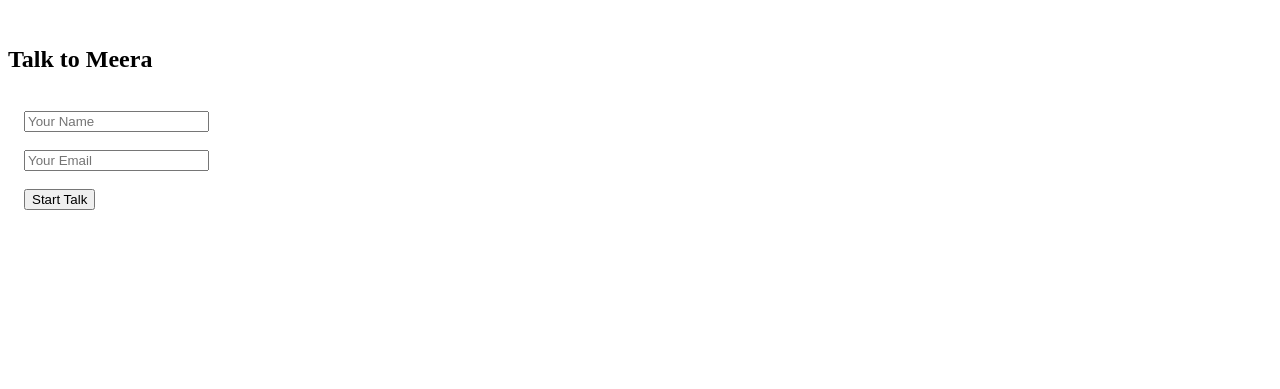
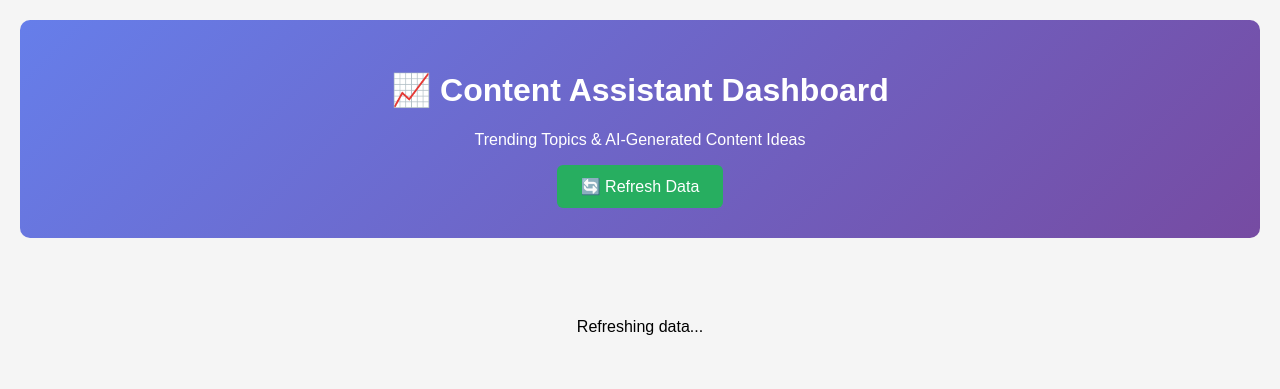
Before and after one commit to harshil79/content_ai, a plain HTML site: page index.html in a window 1280 px wide. Drawn offline with Linux system fonts and the light colour scheme.

Commit message:
Update index.html

```diff
--- a/index.html
+++ b/index.html
@@ -1,15 +1,40 @@
 <!DOCTYPE html>
-<html lang="en">
+<html>
 <head>
-  <meta charset="UTF-8">
-  <title>Talk to Meera</title>
+    <title>Content Assistant Dashboard</title>
+    <style>
+        body { font-family: Arial, sans-serif; margin: 20px; background: #f5f5f5; }
+        .header { background: linear-gradient(135deg, #667eea, #764ba2); color: white; padding: 30px; text-align: center; border-radius: 10px; margin-bottom: 30px; }
+        .refresh-btn { background: #27ae60; color: white; border: none; padding: 12px 24px; border-radius: 6px; cursor: pointer; font-size: 16px; }
+        .trending-card { background: white; margin: 20px 0; padding: 20px; border-radius: 10px; box-shadow: 0 2px 10px rgba(0,0,0,0.1); }
+        .topic-title { font-size: 18px; font-weight: bold; color: #2c3e50; margin-bottom: 10px; }
+        .topic-meta { color: #7f8c8d; font-size: 14px; margin-bottom: 15px; }
+        .content-ideas { margin-top: 15px; }
+        .idea-card { background: #f8f9fa; padding: 15px; margin: 10px 0; border-left: 4px solid #3498db; border-radius: 5px; }
+        .platform { font-weight: bold; color: #e74c3c; }
+        .loading { text-align: center; padding: 50px; }
+    </style>
 </head>
 <body>
-  <h2>Talk to Meera</h2>
-  <form action="https://fly-jobs-1.fly.dev/webhook/html-user-input" method="POST">
-    <input type="text" name="name" placeholder="Your Name" required><br><br>
-    <input type="email" name="email" placeholder="Your Email" required><br><br>
-    <button type="submit">Start Talk</button>
-  </form>
+    <div class="header">
+        <h1>📈 Content Assistant Dashboard</h1>
+        <p>Trending Topics & AI-Generated Content Ideas</p>
+        <button class="refresh-btn" onclick="refreshData()">🔄 Refresh Data</button>
+    </div>
+
+    <div id="content">
+        <div class="loading">Loading trending topics and content ideas...</div>
+    </div>
+
+    <script>
+        async function refreshData() {
+            // Add N8N webhook call here
+            document.getElementById('content').innerHTML = '<div class="loading">Refreshing data...</div>';
+            // Fetch and display logic goes here
+        }
+
+        // Auto-load on page load
+        window.onload = refreshData;
+    </script>
 </body>
 </html>
```
